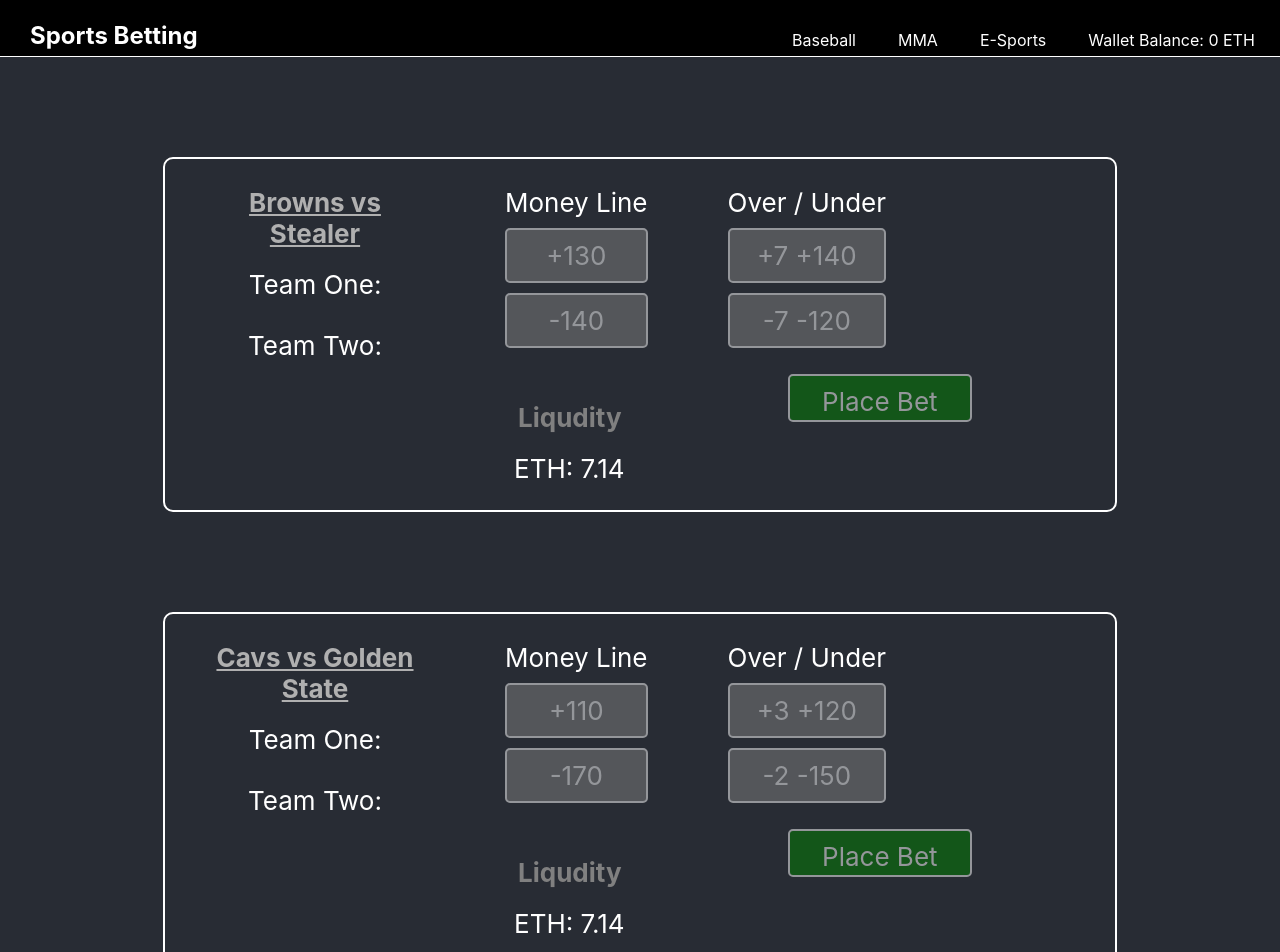
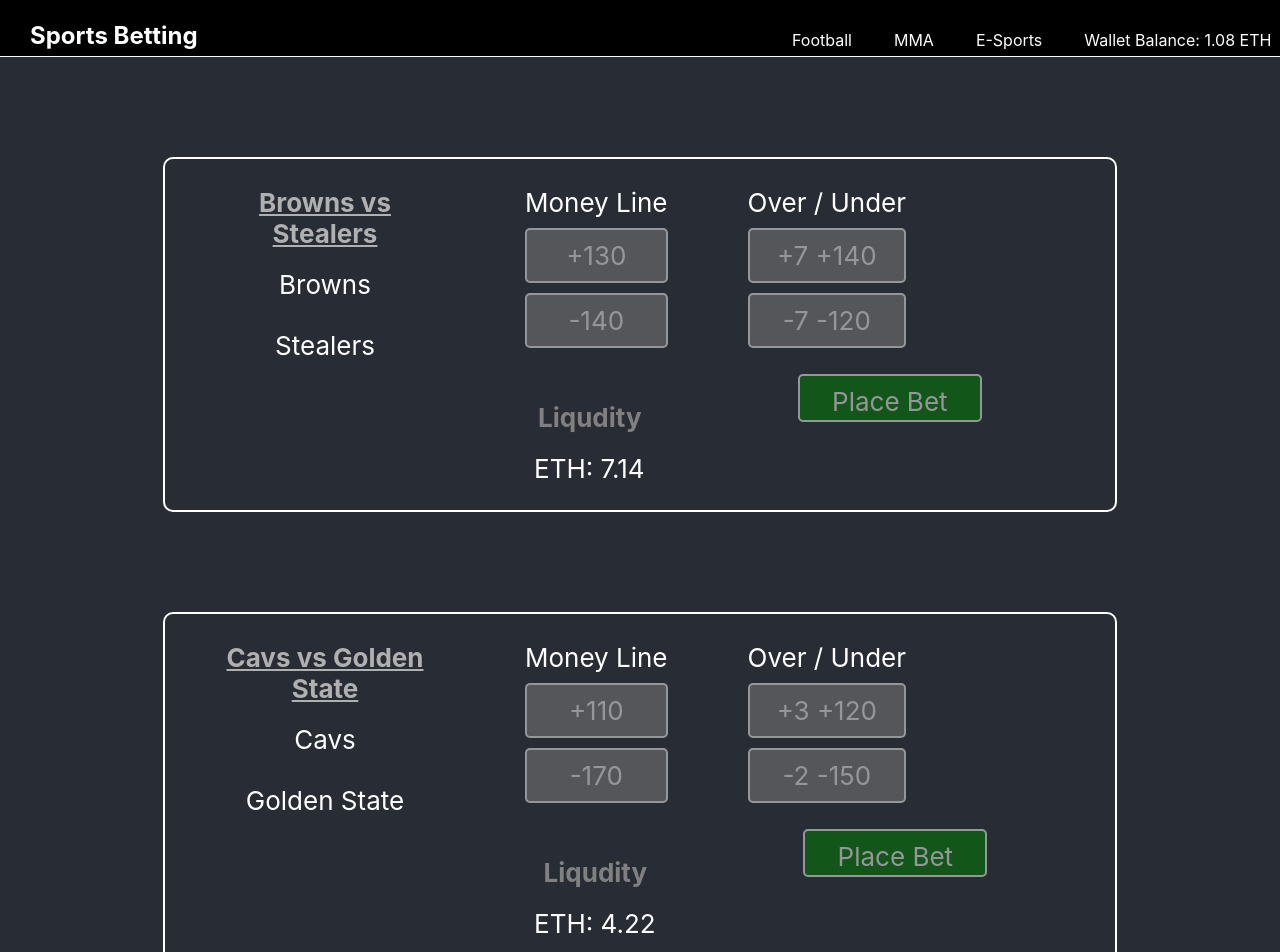
Before and after one commit to Klongrich/SportsBettingDemo, a React (Create React App) app: page / in a window 1280 px wide. Shown: the top 952 px of the page. Built offline with nearby package versions, Linux system fonts and the light colour scheme.

Commit message:
updated data allow for switching of it in home page

```diff
--- a/src/App.js
+++ b/src/App.js
@@ -8,7 +8,6 @@
 function App() {
   return (
     <>
-    <NavBar />
     <div className="App">
       <header className="App-header">
         <HomePage />
--- a/src/HomePage/Navbar.js
+++ b/src/HomePage/Navbar.js
@@ -31,6 +31,8 @@
     }
 
 `
+
+
 export default function Navbar() {
 
     const [walletAmount, setWalletAmount] = useState(0);
--- a/src/HomePage/data.js
+++ b/src/HomePage/data.js
@@ -1,62 +1,88 @@
+
+
 export const FootballData = [
     {
-        title: "Browns vs Stealer",
-        teamOne: "+130",
-        teamTwo: "-140",
+        title: "Browns vs Stealers",
+        teamOne: "Browns",
+        teamTwo: "Stealers",
+        teamOneOdds: "+130",
+        teamTwoOdds: "-140",
         teamOneOver: "+7 +140",
-        teamTwoOver: "-7 -120"
+        teamTwoOver: "-7 -120",
+        liquidity: "7.14"
     },
     {
         title: "Cavs vs Golden State",
-        teamOne: "+110",
-        teamTwo: "-170",
+        teamOne: "Cavs",
+        teamTwo: "Golden State",
+        teamOneOdds: "+110",
+        teamTwoOdds: "-170",
         teamOneOver: "+3 +120",
-        teamTwoOver: "-2 -150"
+        teamTwoOver: "-2 -150",
+        liquidity: "4.22"
     },
     {
         title: "Jets vs Patroits",
-        teamOne: "+180",
-        teamTwo: "-140",
+        teamOne: "Jets",
+        teamTwo: "Patroits",
+        teamOneOdds: "+180",
+        teamTwoOdds: "-140",
         teamOneOver: "+10 +120",
-        teamTwoOver: "-5 -160"
+        teamTwoOver: "-5 -160",
+        liquidity: "6.74"
     },
     {
         title: "Browns vs Stealer",
-        teamOne: "+130",
-        teamTwo: "-140",
+        teamOne: "Browns",
+        teamTwo: "Patroits",
+        teamOneOdds: "+130",
+        teamTwoOdds: "-140",
         teamOneOver: "+7 +140",
-        teamTwoOver: "-7 -120"
+        teamTwoOver: "-7 -120",
+        liquidity: "7.82"
     }
 ]
 
 export const MMAData = [
     {
-        title: "Browns vs Stealer",
-        teamOne: "+130",
-        teamTwo: "-140",
-        teamOneOver: "+7 +140",
-        teamTwoOver: "-7 -120"
+        title: "Rua vs. Henderson",
+        teamOne: "Rua",
+        teamTwo: "Henderson",
+        teamOneOdds: "+110",
+        teamTwoOdds: "-170",
+        teamOneOver: "+1 +160",
+        teamTwoOver: "-2 -170",
+        liquidity: "8.92"
     },
     {
-        title: "Cavs vs Golden State",
-        teamOne: "+110",
-        teamTwo: "-170",
-        teamOneOver: "+3 +120",
-        teamTwoOver: "-2 -150"
+        title: "Jones vs. Gustafsson",
+        teamOne: "Jones",
+        teamTwo: "Gustafsson",
+        teamOneOdds: "+150",
+        teamTwoOdds: "-130",
+        teamOneOver: "+4 +180",
+        teamTwoOver: "-1 -120",
+        liquidity: "7.14"
     },
     {
-        title: "Jets vs Patroits",
-        teamOne: "+180",
-        teamTwo: "-140",
-        teamOneOver: "+10 +120",
-        teamTwoOver: "-5 -160"
+        title: "Diaz vs. McGregor",
+        teamOne: "Diaz",
+        teamTwo: "McGregor",
+        teamOneOdds: "+105",
+        teamTwoOdds: "-110",
+        teamOneOver: "+3 +140",
+        teamTwoOver: "-1 -130",
+        liquidity: "9.23"
     },
     {
-        title: "Browns vs Stealer",
-        teamOne: "+130",
-        teamTwo: "-140",
-        teamOneOver: "+7 +140",
-        teamTwoOver: "-7 -120"
+        title: "Hunt vs. Silva",
+        teamOne: "Hunt",
+        teamTwo: "Silva",
+        teamOneOdds: "+180",
+        teamTwoOdds: "-120",
+        teamOneOver: "+5 +110",
+        teamTwoOver: "-5 -140",
+        liquidity: "4.52"
     }
 ]
 
--- a/src/HomePage/index.js
+++ b/src/HomePage/index.js
@@ -77,6 +77,7 @@
     text-align: center;
 
     margin-right: 20px;
+    margin-bottom: 30px;
 
     padding-top: 10px;
     padding-bottom: 14px;
@@ -88,6 +89,40 @@
     }
 
 `
+const HeaderContainer = styled.div`
+
+    background-color: black;
+    color: white;
+
+    height: 55px;
+    width: 100%;
+
+    border-bottom: 1px solid white;
+    border-top: 1px solid black;
+
+    h2 {
+        text-align:left;
+        font-size: 24px;
+    }
+
+    ul{
+        list-style-type: none;
+        margin-left: 710px;
+        margin-top: -40px;
+    }
+
+    li {
+        float: left;
+        padding-left: 42px;
+        font-size: 16px;
+    }
+
+    li:hover{
+        color: red;
+        cursor: pointer;
+    }
+
+`
 
 export default function Homepage() {
 
@@ -95,17 +130,30 @@
 
     return (
         <>
+
+        <HeaderContainer>
+
+            <h2 Style="margin-left: 30px;"> Sports Betting </h2>
+
+            <ul>
+                <li onClick={() => setBettingData(FootballData)}>Football</li>
+                <li onClick={() => setBettingData(MMAData)}> MMA </li>
+                <li onClick={() => setBettingData(EsportsData)}> E-Sports</li>
+                <li> Wallet Balance: 1.08 ETH </li>
+            </ul>
+
+        </HeaderContainer>
+
         {BettingData.map (data =>
+
         <Container>
                 <>
-
-
-                <ul Style="width: 220px;">
+                <ul Style="width: 240px;">
                     <li Style="Color: #b0b0b0;
                                font-weight: bold;
                                text-decoration: underline">{data.title} </li>
-                    <li>Team One:</li>
-                    <li Style="margin-top: 10px;">Team Two:</li>
+                    <li> {data.teamOne} </li>
+                    <li Style="margin-top: 10px;"> {data.teamTwo} </li>
                 </ul>
 
 
@@ -113,11 +161,11 @@
                     <li>Money Line </li>
 
                     <BetContainer>
-                        <li> {data.teamOne} </li>
+                        <li> {data.teamOneOdds} </li>
                     </BetContainer>
 
                     <BetContainer>
-                        <li> {data.teamTwo} </li>
+                        <li> {data.teamTwoOdds} </li>
                     </BetContainer>
                 </ul>
 
@@ -138,7 +186,7 @@
                                font-weight:bold;
                                margin-left: 10px;"> Liqudity </li>
 
-                    <li Style="margin-left: 9px;"> ETH: 7.14 </li>
+                    <li Style="margin-left: 9px;"> ETH: {data.liquidity}</li>
 
                 </ul>
 
@@ -147,9 +195,15 @@
                 </BetButton>
 
 
-                    </>
+                </>
         </Container>
+
+
         )}
+
+                <div Style="padding-top: 150px;">
+                    <p> Footer Here </p>
+                </div>
         </>
     )
 
```
